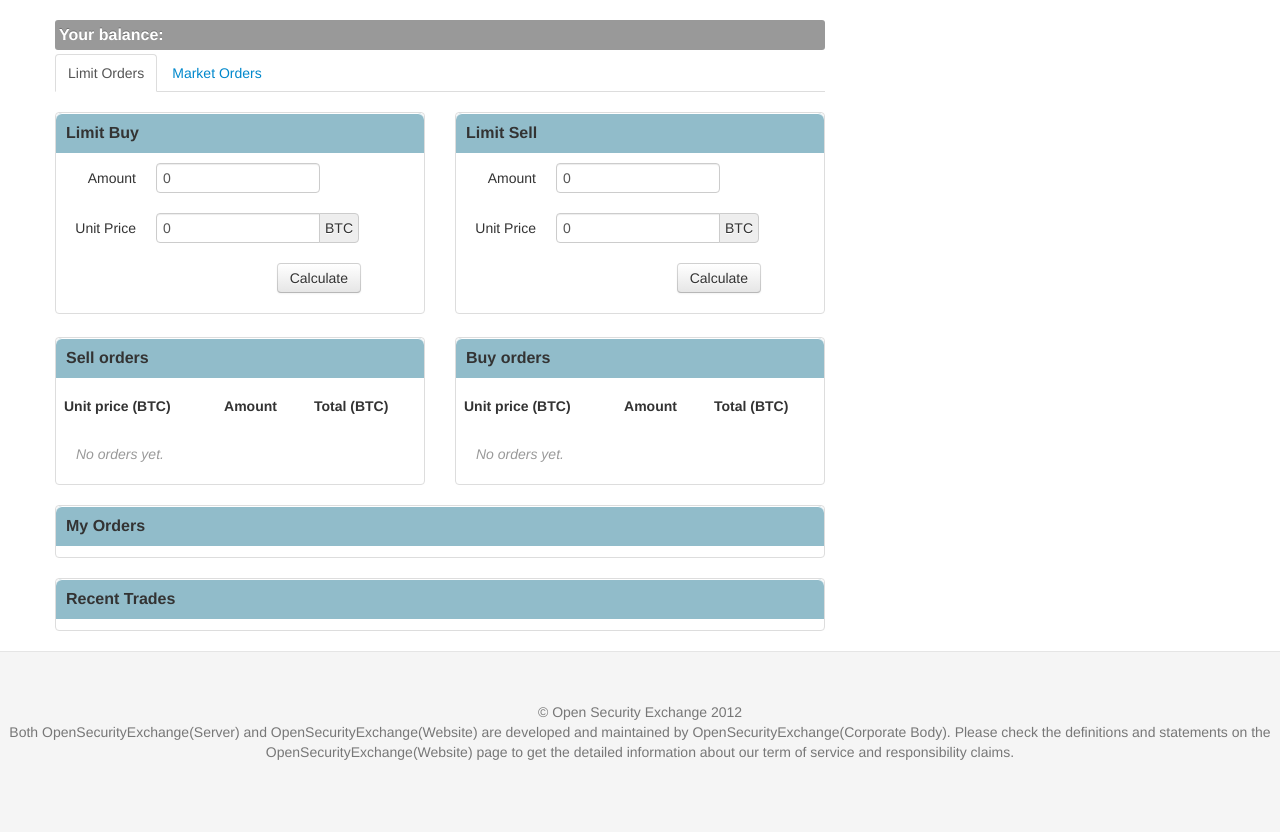
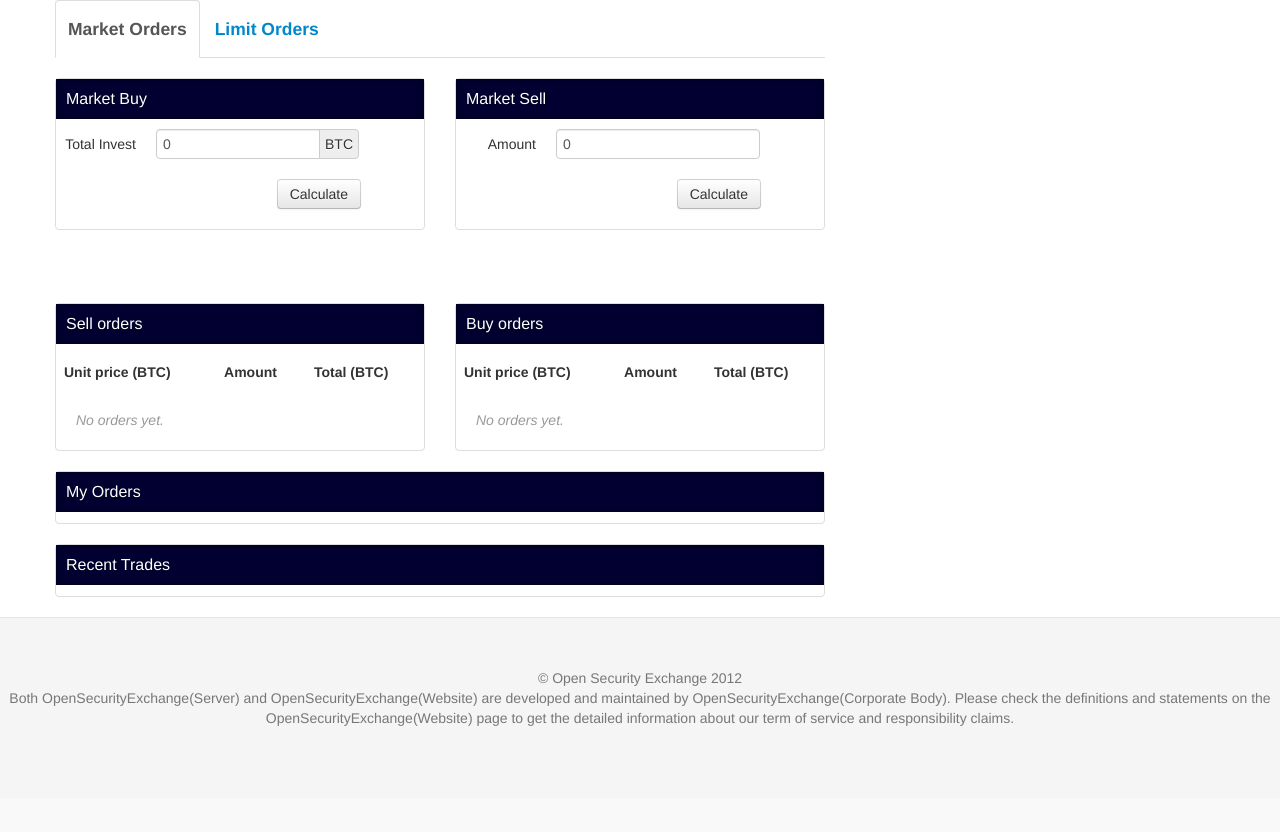
Before and after one commit to stealth-startup/openexchange, a Django app: template DjangoWebServer/templates/asset.html in a window 1280 px wide. Shown: the part 490-1322 px from the top of the page. After the commit the page ends 1216 px from the top, so only its background shows below. Run offline with Django 3.2, Linux system fonts and the light colour scheme; the template is opened without the code that fills it: most values are stand-ins (such as "Sample title", 1, 10 or a date in 2020); lists and menus that the app fills with data are empty; some libraries are stand-ins or nearby versions.

Commit message:
update look and feel

```diff
--- a/DjangoWebServer/server/management/commands/processblock.py
+++ b/DjangoWebServer/server/management/commands/processblock.py
@@ -8,7 +8,8 @@ from server.models import UserPayLog
 import pybit
 import pybit.settings as pybit_settings
 
-bitcoin_config_file = '/mnt/openexchange/openexchange/Docs/bitcoin.conf'
+#bitcoin_config_file = '/mnt/openexchange/openexchange/Docs/bitcoin.conf'
+bitcoin_config_file = None
 
 
 class Command(NoArgsCommand):
--- a/DjangoWebServer/server/static/css/main.css
+++ b/DjangoWebServer/server/static/css/main.css
@@ -30,26 +30,57 @@
     line-height: 24px;
 }
 
-.info_buysell {
+.widget_title{
+    /*font-size: 16px;*/
+    /*font-weight: 800;*/
+    /*padding: 10px;*/
+    /*margin-bottom: 10px;*/
+    /*background-color: #91BCCA;*/
+    /*-webkit-border-radius: 6px 6px 0 0;*/
+    /*-moz-border-radius: 6px 6px 0 0;*/
+    /*border-radius: 6px 6px 0 0;*/
+    /*-webkit-box-shadow: inset 0 1px 0 #ffffff;*/
+    /*-moz-box-shadow: inset 0 1px 0 #ffffff;*/
+    /*box-shadow: inset 0 1px 0 #ffffff;*/
+    /**zoom: 1;*/
+    font-size: 16px;
+    padding: 10px;
+    margin-bottom: 10px;
+    color: #fff;
+    text-shadow: 0 1px 3px rgba(0,0,0,.4), 0 0 30px rgba(0,0,0,.075);
+    background: #020031; /* Old browsers */
+    -webkit-box-shadow: inset 0 3px 7px rgba(0,0,0,.2), inset 0 -3px 7px rgba(0,0,0,.2);
+     -moz-box-shadow: inset 0 3px 7px rgba(0,0,0,.2), inset 0 -3px 7px rgba(0,0,0,.2);
+          box-shadow: inset 0 3px 7px rgba(0,0,0,.2), inset 0 -3px 7px rgba(0,0,0,.2);
+}
+
+.instruction {
+    padding:9.5px;
+    margin:0 0 10px;
+    font-size:13px;
+    line-height:20px;
+    background-color:#f5f5f5;
+    border:1px solid #ccc;
+    border:1px solid rgba(0, 0, 0, 0.15);
+    -webkit-border-radius:0;
+    -moz-border-radius:0;
+    border-radius:0;
+
     word-wrap: break-word;
     white-space: normal;
-    font-size: 12px;
-    line-height: 20px;
 }
 
-.widget_title{
-    font-size: 16px;
-    font-weight: 800;
-    padding: 10px;
-    margin-bottom: 10px;
-    background-color: #91BCCA;
-    -webkit-border-radius: 6px 6px 0 0;
-    -moz-border-radius: 6px 6px 0 0;
-    border-radius: 6px 6px 0 0;
-    -webkit-box-shadow: inset 0 1px 0 #ffffff;
-    -moz-box-shadow: inset 0 1px 0 #ffffff;
-    box-shadow: inset 0 1px 0 #ffffff;
-    *zoom: 1;
+.error {
+    display: block;
+    text-align: center;
+
+    padding:9.5px;
+    margin:0 0 10px;
+    font-size:13px;
+    line-height:20px;
+    -webkit-border-radius:0;
+    -moz-border-radius:0;
+    border-radius:0;
 }
 
 .boundary {
--- a/DjangoWebServer/templates/asset.html
+++ b/DjangoWebServer/templates/asset.html
@@ -11,8 +11,8 @@
                     <div id="asset_chart" style="height:400px;" class="span8">
                     </div>
                     <!-- balance -->
-                    <div id="balance" class="span8" style="margin-top: 20px; margin-bottom: 4px;">
-                            <div class="label" style="font-size: 16px; line-height: 26px; display: block">
+                    <div id="balance" class="span8 hidden" style="margin-top: 20px; margin-bottom: 4px">
+                            <div class="label" style="font-size: 16px; line-height: 26px; display: block; background-color:#020031">
                                 Your balance:
                                 <span class="hidden -logged-in"></span>
                                 <span class="hidden -logged-out" style="font-size: 14px">
@@ -21,13 +21,75 @@
                             </div>
                     </div>
 
-                    <!-- Limit orders and Market orders -->
+                    <!-- Market orders and Limit orders -->
                     <ul class="nav nav-tabs" style="margin-left: 30px;">
-                        <li class="active"><a href="#limit_orders" data-toggle="tab">Limit Orders</a></li>
-                        <li><a href="#market_orders" data-toggle="tab">Market Orders</a></li>
+                        <li class="active"><a href="#market_orders" data-toggle="tab"><h4>Market Orders</h4></a></li>
+                        <li><a href="#limit_orders" data-toggle="tab"><h4>Limit Orders</h4></a></li>
                     </ul>
                     <div class="tab-content" style="min-height: 205px;">
-                        <div class="tab-pane active" id="limit_orders">  <!-- limit orders -->
+                        <div class="tab-pane active" id="market_orders"> <!-- market orders -->
+                            <!-- market buy form -->
+                            <div class="span4" id="market_buy_form">
+                                <div class="boundary">
+                                    <div class="widget_title">Market Buy</div>
+                                    <form class="form-horizontal">
+                                        <div class="control-group">
+                                            <label class="control-label" for="market_buy_total" style="width: 80px">Total Invest</label>
+                                            <div class="controls" style="margin-left: 100px">
+                                                <div class="input-append">
+                                                    <input type="text" id="market_buy_total" placeholder="0" value="0" style="width: 150px">
+                                                    <span class="add-on">BTC</span>
+                                                </div>
+                                            </div>
+                                        </div>
+                                        <div class="control-group">
+                                            <div class="controls">
+                                                <div class="btn pull-right -calculate" style="margin-right: 63px">Calculate</div>
+                                            </div>
+                                        </div>
+                                        <div class="-message">
+                                            <p class="instruction hidden -success">
+                                                Send <span class="-payment" style="font-weight: 600"></span> BTC to
+                                                <span style="font-weight: 600">{{ market_buy_address }}</span> for buying at the market price.
+                                                After your order is confirmed, it will be executed immediately,
+                                                and the change, if there's any, will be sent back to you.
+                                            </p>
+                                            <p class="error badge badge-warning hidden -error"></p>
+                                        </div>
+                                    </form>
+                                </div>
+                            </div>
+                            <!-- market sell form -->
+                            <div class="span4" id="market_sell_form">
+                                <div class="boundary">
+                                    <div class="widget_title">Market Sell</div>
+                                    <form class="form-horizontal">
+                                        <div class="control-group">
+                                            <label class="control-label" for="market_sell_amount" style="width: 80px">Amount</label>
+                                            <div class="controls" style="margin-left: 100px">
+                                                <input type="text" id="market_sell_amount" placeholder="0" value="0" style="width: 190px">
+                                            </div>
+                                        </div>
+                                        <div class="control-group">
+                                            <div class="controls">
+                                                <div class="btn pull-right -calculate" style="margin-right: 63px">Calculate</div>
+                                            </div>
+                                        </div>
+                                        <div class="-message">
+                                            <p class="instruction hidden -success">
+                                                Send <span class="-payment" style="font-weight: 600"></span> BTC to
+                                                <span style="font-weight: 600">{{ market_sell_address }}</span> for selling.
+                                                After your order is confirmed, it will be executed immediately,
+                                                and the change of <span class="-change" style="font-weight: 600"></span>
+                                                BTC will be sent back to you.
+                                            </p>
+                                            <p class="error badge badge-warning hidden -error"></p>
+                                        </div>
+                                    </form>
+                                </div>
+                            </div>
+                        </div>
+                        <div class="tab-pane" id="limit_orders">  <!-- limit orders -->
                             <!-- limit buy form -->
                             <div class="span4" id="limit_buy_form">
                                 <div class="boundary">
@@ -54,14 +116,14 @@
                                             </div>
                                         </div>
                                         <div class="-message">
-                                            <p class="label label-info info_buysell hidden -success">
+                                            <p class="instruction hidden -success">
                                                 Send <span class="-payment" style="font-weight: 600"></span> BTC to
                                                 <span style="font-weight: 600">{{ limit_buy_address }}</span> for buying.
                                                 After your order is confirmed, it will be listed in the order book for execution,
                                                 and the change of <span class="-change" style="font-weight: 600"></span>
                                                 BTC will be sent back to you.
                                             </p>
-                                            <p class="badge badge-warning info_buysell hidden -error"></p>
+                                            <p class="error badge badge-warning hidden -error"></p>
                                         </div>
                                     </form>
                                 </div>
@@ -92,76 +154,14 @@
                                             </div>
                                         </div>
                                         <div class="-message">
-                                            <p class="label label-info info_buysell hidden -success">
+                                            <p class="instruction hidden -success">
                                                 Send <span class="-payment" style="font-weight: 600"></span> BTC to
                                                 <span style="font-weight: 600">{{ limit_sell_address }}</span> for selling.
                                                 After your order is confirmed, it will be listed the order book for execution,
                                                 and the change of <span class="-change" style="font-weight: 600"></span>
                                                 BTC will be sent back to you.
                                             </p>
-                                            <p class="badge badge-warning info_buysell hidden -error"></p>
-                                        </div>
-                                    </form>
-                                </div>
-                            </div>
-                        </div>
-                        <div class="tab-pane" id="market_orders"> <!-- market orders -->
-                            <!-- market buy form -->
-                            <div class="span4" id="market_buy_form">
-                                <div class="boundary">
-                                    <div class="widget_title">Market Buy</div>
-                                    <form class="form-horizontal">
-                                        <div class="control-group">
-                                            <label class="control-label" for="market_buy_total" style="width: 80px">Total Invest</label>
-                                            <div class="controls" style="margin-left: 100px">
-                                                <div class="input-append">
-                                                    <input type="text" id="market_buy_total" placeholder="0" value="0" style="width: 150px">
-                                                    <span class="add-on">BTC</span>
-                                                </div>
-                                            </div>
-                                        </div>
-                                        <div class="control-group">
-                                            <div class="controls">
-                                                <div class="btn pull-right -calculate" style="margin-right: 63px">Calculate</div>
-                                            </div>
-                                        </div>
-                                        <div class="-message">
-                                            <p class="label label-info info_buysell hidden -success">
-                                                Send <span class="-payment" style="font-weight: 600"></span> BTC to
-                                                <span style="font-weight: 600">{{ market_buy_address }}</span> for buying at the market price.
-                                                After your order is confirmed, it will be executed immediately,
-                                                and the change, if there's any, will be sent back to you.
-                                            </p>
-                                            <p class="badge badge-warning info_buysell hidden -error"></p>
-                                        </div>
-                                    </form>
-                                </div>
-                            </div>
-                            <!-- market sell form -->
-                            <div class="span4" id="market_sell_form">
-                                <div class="boundary">
-                                    <div class="widget_title">Market Sell</div>
-                                    <form class="form-horizontal">
-                                        <div class="control-group">
-                                            <label class="control-label" for="market_sell_amount" style="width: 80px">Amount</label>
-                                            <div class="controls" style="margin-left: 100px">
-                                                <input type="text" id="market_sell_amount" placeholder="0" value="0" style="width: 190px">
-                                            </div>
-                                        </div>
-                                        <div class="control-group">
-                                            <div class="controls">
-                                                <div class="btn pull-right -calculate" style="margin-right: 63px">Calculate</div>
-                                            </div>
-                                        </div>
-                                        <div class="-message">
-                                            <p class="label label-info info_buysell hidden -success">
-                                                Send <span class="-payment" style="font-weight: 600"></span> BTC to
-                                                <span style="font-weight: 600">{{ market_sell_address }}</span> for selling.
-                                                After your order is confirmed, it will be executed immediately,
-                                                and the change of <span class="-change" style="font-weight: 600"></span>
-                                                BTC will be sent back to you.
-                                            </p>
-                                            <p class="badge badge-warning info_buysell hidden -error"></p>
+                                            <p class="error badge badge-warning hidden -error"></p>
                                         </div>
                                     </form>
                                 </div>
@@ -375,27 +375,25 @@
         var error = '';
 
         if (!(limit_buy_amount>=0 && limit_buy_amount<=9999)) {
-            e_limit_buy_amount.val(0);
             error += 'Amount is a positive integer between 0 and 9999<br/>';
         } else {
             e_limit_buy_amount.val(limit_buy_amount);
         }
         if (!(limit_buy_price>=0)){
-            e_limit_buy_price.val(0);
-            error += 'unit price must be non-negative<br/>';
+            error += 'unit price must be a positive number<br/>';
         } else {
             e_limit_buy_price.val(limit_buy_price.toFixed(4));
             limit_buy_price = parseFloat(e_limit_buy_price.val());
         }
 
-        if (limit_buy_amount==0 || limit_buy_price==0){
-            e_message_success.addClass('hidden');
-            e_message_error.addClass('hidden');
-        }
-        else if (error!=''){
+        if (error!=''){
             e_message_success.addClass('hidden');
             e_message_error.removeClass('hidden');
             e_message_error.html(error);
+        }
+        else if (limit_buy_amount==0 || limit_buy_price==0){
+            e_message_success.addClass('hidden');
+            e_message_error.addClass('hidden');
         }
         else{
             e_message_error.addClass('hidden');
@@ -416,27 +414,26 @@
         var error = '';
 
         if (!(limit_sell_amount>=0 && limit_sell_amount<=9999)) {
-            e_limit_sell_amount.val(0);
             error += 'Amount is a positive integer between 0 and 9999<br/>';
         } else {
             e_limit_sell_amount.val(limit_sell_amount);
         }
         if (!(limit_sell_price>=0)){
-            e_limit_sell_price.val(0);
-            error += 'unit price must be non-negative<br/>';
+            error += 'unit price must be a positive number<br/>';
         } else {
             e_limit_sell_price.val(limit_sell_price.toFixed(4));
             limit_sell_price = parseFloat(e_limit_sell_price.val());
         }
 
-        if (limit_sell_amount==0 || limit_sell_price==0){
-            e_message_success.addClass('hidden');
-            e_message_error.addClass('hidden');
-        }
-        else if (error!=''){
+
+        if (error!=''){
             e_message_success.addClass('hidden');
             e_message_error.removeClass('hidden');
             e_message_error.html(error);
+        }
+        else if (limit_sell_amount==0 || limit_sell_price==0){
+            e_message_success.addClass('hidden');
+            e_message_error.addClass('hidden');
         }
         else{
             e_message_error.addClass('hidden');
@@ -455,20 +452,19 @@
         var error = '';
 
         if (!(market_buy_total>=0)) {
-            e_market_buy_total.val(0);
             error += 'Invest must be a positive number.<br/>';
         } else {
             e_market_buy_total.val(market_buy_total);
         }
 
-        if (market_buy_total==0){
-            e_message_success.addClass('hidden');
-            e_message_error.addClass('hidden');
-        }
-        else if (error!=''){
+        if (error!=''){
             e_message_success.addClass('hidden');
             e_message_error.removeClass('hidden');
             e_message_error.html(error);
+        }
+        else if (market_buy_total==0){
+            e_message_success.addClass('hidden');
+            e_message_error.addClass('hidden');
         }
         else{
             e_message_error.addClass('hidden');
@@ -486,20 +482,19 @@
         var error = '';
 
         if (!(market_sell_amount>=0)) {
-            e_market_sell_amount.val(0);
-            error += 'Amount must be a non-negative number.<br/>';
+            error += 'Amount must be a positive number.<br/>';
         } else {
             e_market_sell_amount.val(market_sell_amount);
         }
 
-        if (market_sell_amount==0){
-            e_message_success.addClass('hidden');
-            e_message_error.addClass('hidden');
-        }
-        else if (error!=''){
+        if (error!=''){
             e_message_success.addClass('hidden');
             e_message_error.removeClass('hidden');
             e_message_error.html(error);
+        }
+        else if (market_sell_amount==0){
+            e_message_success.addClass('hidden');
+            e_message_error.addClass('hidden');
         }
         else{
             e_message_error.addClass('hidden');
@@ -533,9 +528,10 @@
                 $(('<tr class="-instruction hidden">' +
                         '<td colspan="6">' +
                         '<div>' +
+                        '<p class="instruction">' +
                         'Please send <em>{0}</em> BTC to {{ clear_order_address }} to cancel the above order. Your BTC will be send back to you after your command is processed.' +
+                        '</p>'+
                         '</div>' +
-                        '<hr/>' +
                         '</td>' +
                         '</tr>').format((v[5]/100000000).toFixed(8))).appendTo(e_tbody);
             });
--- a/DjangoWebServer/templates/base.html
+++ b/DjangoWebServer/templates/base.html
@@ -81,7 +81,7 @@
           </div>
         </div>
       </form>
-      <p class="label label-info info_buysell message">
+      <p class="instruction message">
           Send <em>ANY</em> amount of BTC to <span style="font-weight: 600" class="transfer-address"></span>,
           and send <span class="transfer-pay" style="font-weight: 600"></span> BTC to
           <span style="font-weight: 600" class="transfer-to-address"></span> for transferring.
```
Also changed, not shown: DjangoWebServer/templates/market.html (+4 -4 lines), DjangoWebServer/tmp_send_payment.py (+27 -0 lines), DjangoWebServer/server/static/img/TEST.jpg, DjangoWebServer/server/static/img/TEST_bk.jpg (added), DjangoWebServer/server/static/img/TEST_bk2.jpg (added), DjangoWebServer/server/static/img/anonymity-icon.jpg, DjangoWebServer/server/static/img/anonymity-icon_bk.jpg (added), DjangoWebServer/server/static/img/security-icon.jpg, DjangoWebServer/server/static/img/security-icon_bk.jpg (added), DjangoWebServer/server/static/img/transparency-icon.jpg, DjangoWebServer/server/static/img/transparency-icon_bk.jpg (added).
